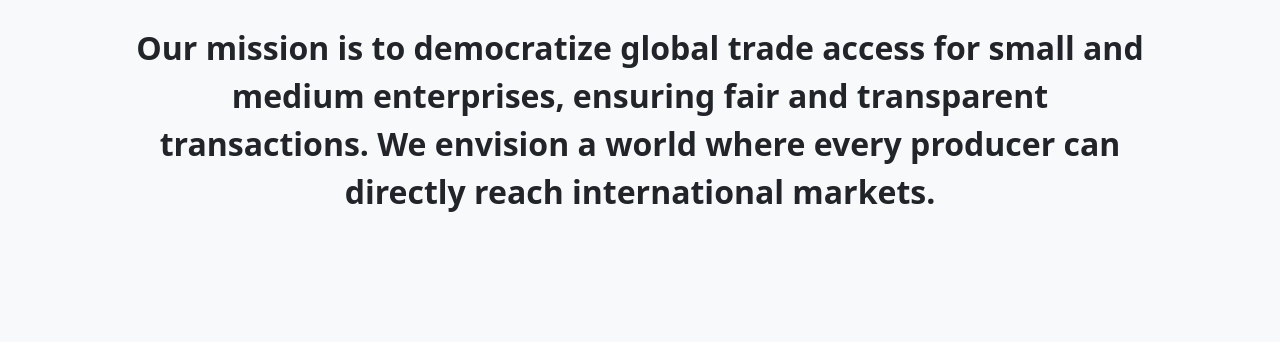
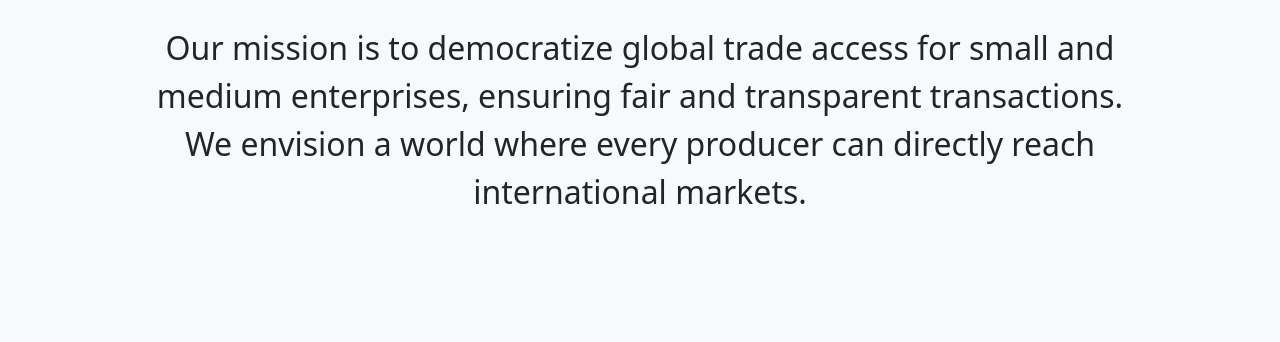
Before and after one commit to quartztrade/quartztrade.github.io, a plain HTML site: page pages/about.html in a window 1280 px wide. Shown: the part 458-800 px from the top of the page. Drawn offline with nearby package versions, Linux system fonts and the light colour scheme.

Commit message:
Aout mission statement no bold

```diff
--- a/pages/about.html
+++ b/pages/about.html
@@ -48,7 +48,7 @@
       <div class="container">
         <h1 class="display-1 text-center pt-5 px-2 mt-5 fw-bold">Pioneering fair trade for Latin America</h1>
         <div class="">
-          <div class="text-center px-lg-5 px-1 py-4 fw-semibold fs-2">
+          <div class="text-center px-lg-5 px-1 py-4 fs-2">
             Our mission is to democratize global trade access for small and medium enterprises, ensuring fair and
             transparent
             transactions. We envision a world where every producer can directly reach international markets.
```
